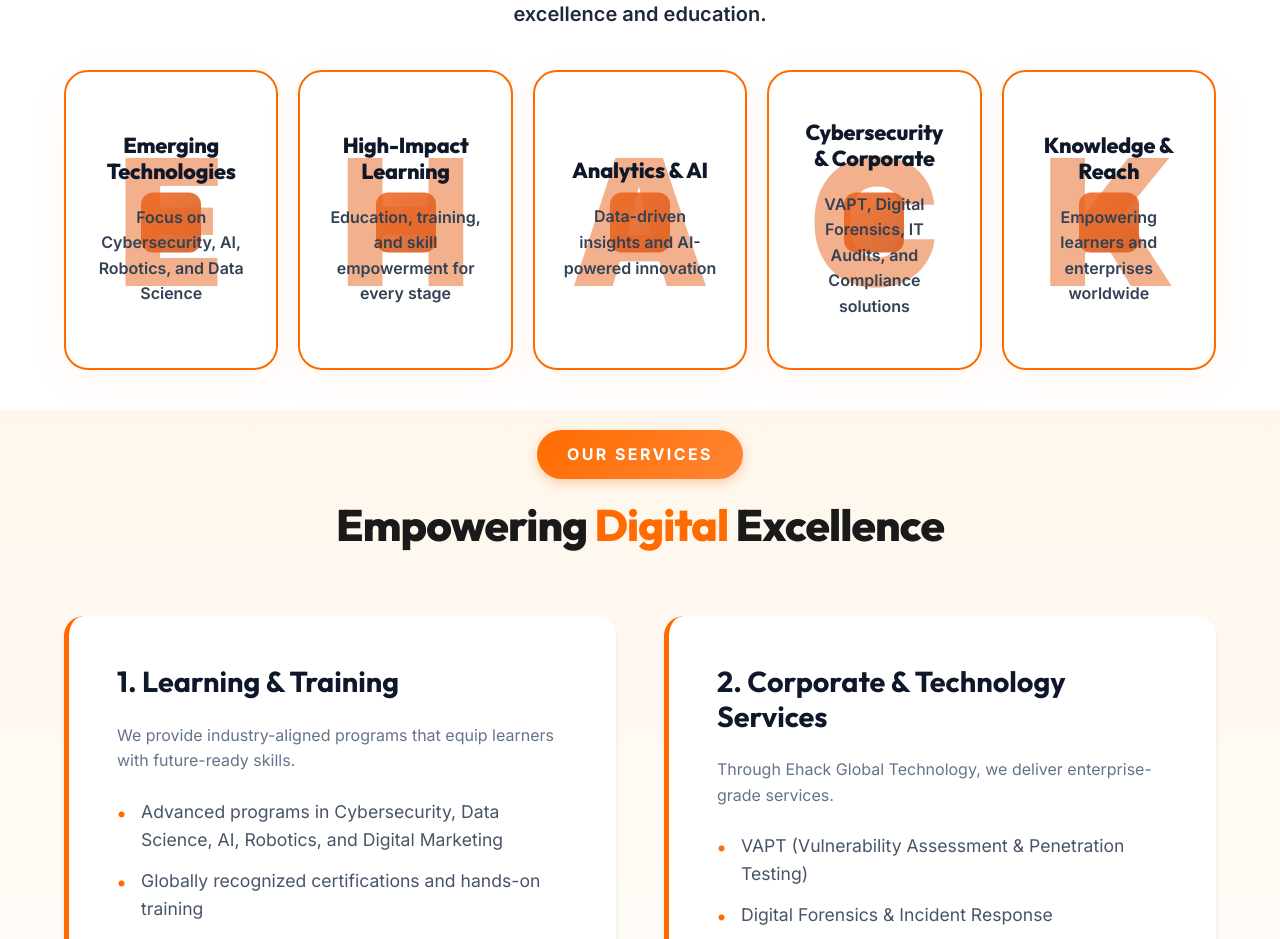
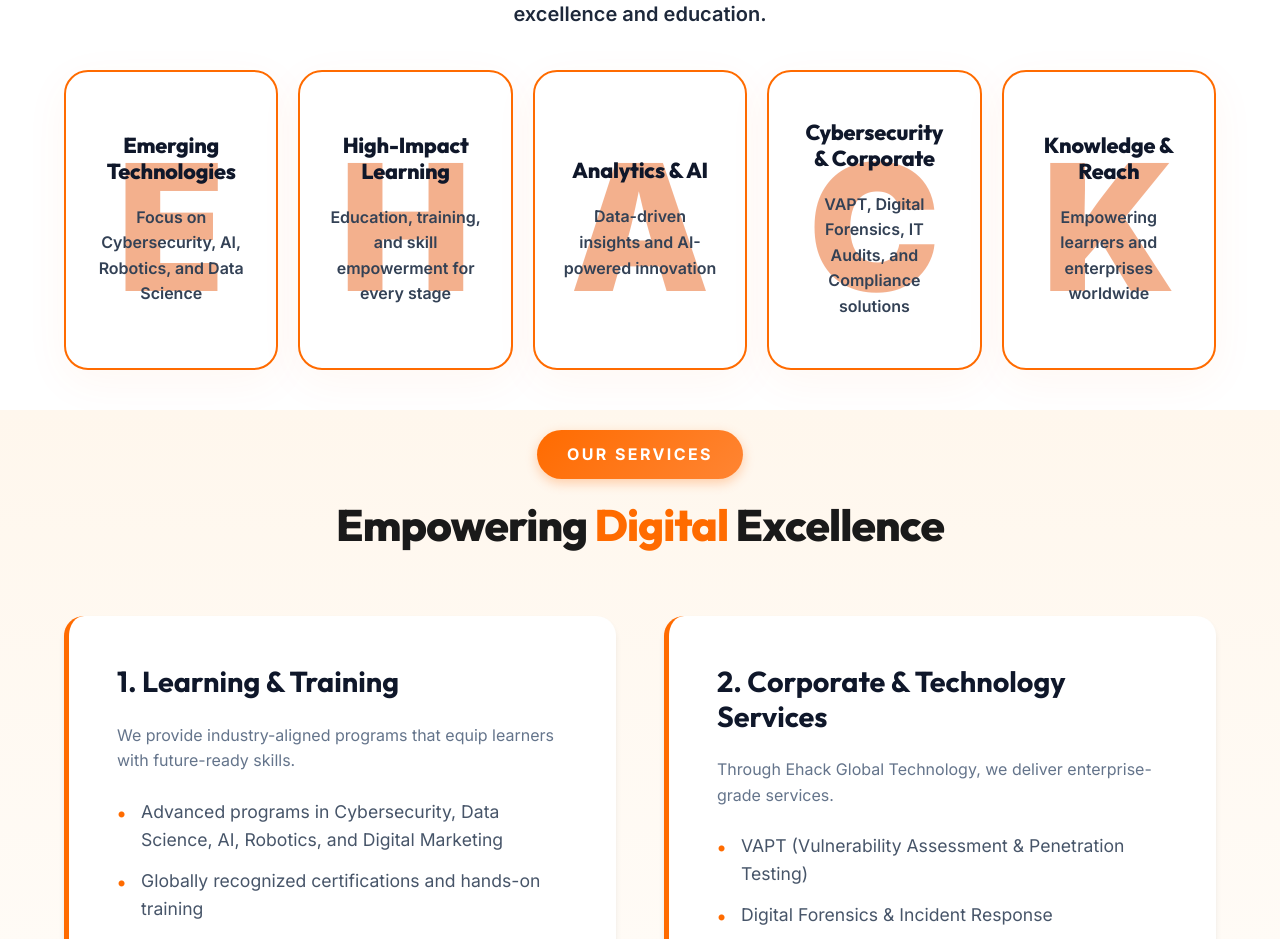
Before and after one commit to vyasanuj/eHack-technology, a Next.js app: page /about in a window 1280 px wide. Shown: the part 1400-2339 px from the top of the page. Built offline with nearby package versions, Linux system fonts and the light colour scheme.

Commit message:
Philosophy letter removed from global.css

```diff
--- a/app/globals.css
+++ b/app/globals.css
@@ -1379,19 +1379,6 @@ h6 {
   box-shadow: var(--shadow-xl);
 }
 
-.philosophy-letter {
-  width: 60px;
-  height: 60px;
-  background: linear-gradient(135deg, var(--primary) 0%, var(--primary-dark) 100%);
-  color: var(--white);
-  font-size: 1.75rem;
-  font-weight: 800;
-  border-radius: var(--radius-lg);
-  display: flex;
-  align-items: center;
-  justify-content: center;
-  margin: 0 auto 1rem;
-}
 
 .philosophy-item h4 {
   font-size: 0.9rem;
```
